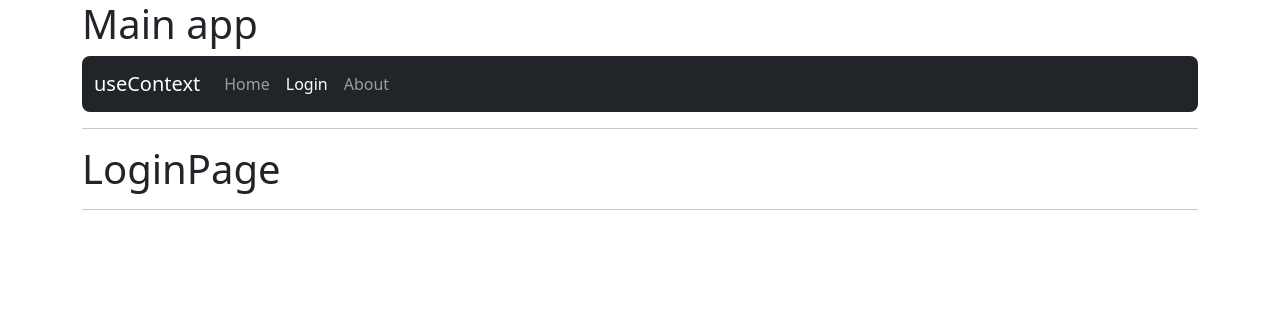
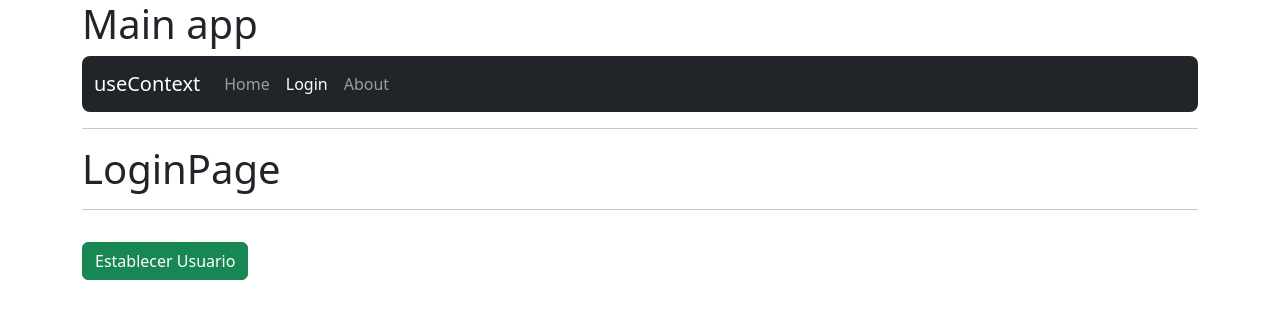
Before and after one commit to saulsistemas/CURSO-REACT, a React (Vite) app: page /login in a window 1280 px wide. Shown: the top 318 px of the page. Built offline with nearby package versions, Linux system fonts and the light colour scheme.

Commit message:
useContext

```diff
--- a/src/09-useContext/HomePage.jsx
+++ b/src/09-useContext/HomePage.jsx
@@ -1,11 +1,16 @@
-import React from 'react'
+import React, { useContext } from 'react'
+import { UserContext } from './context/UserContext';
 
 export const HomePage = () => {
+  const {user} = useContext(UserContext);
   return (
 
     <>
     <h1>Home Page</h1>
       <hr />
+      <pre>
+        {JSON.stringify(user,null,3)}
+      </pre>
     </>
   )
 }
--- a/src/09-useContext/LoginPage.jsx
+++ b/src/09-useContext/LoginPage.jsx
@@ -1,10 +1,27 @@
-import React from 'react'
+import React, { useContext } from 'react'
+import { UserContext } from './context/UserContext';
 
 export const LoginPage = () => {
+
+  const { user, setUser } = useContext(UserContext);
+  console.log(user);
   return (
     <>
-      <h1>LoginPage</h1>
+      <h1>LoginPage {user?.name}</h1>
       <hr />
+      <pre>
+        {JSON.stringify(user, null, 3)}
+      </pre>
+
+      <button className='btn btn-success'
+        onClick={() => setUser({
+          id: 123,
+          name: "Carlos",
+          email: "calos@alpaa.com.pe"
+        })}
+      >
+        Establecer Usuario
+      </button>
     </>
   )
 }
--- a/src/09-useContext/MainApp.jsx
+++ b/src/09-useContext/MainApp.jsx
@@ -4,10 +4,12 @@
 import { AboutPage } from './AboutPage'
 import { LoginPage } from './LoginPage'
 import { Navbar } from './Navbar'
+import { UserProvider } from './context/UserProvider'
 
 export const MainApp = () => {
   return (
     <>
+    <UserProvider>
       <h1>Main app</h1>
         <Navbar/>
       <hr />
@@ -22,6 +24,7 @@
         <Route path ="/*"  element ={ <Navigate to="/about"/>} />
 
       </Routes>
+      </UserProvider>
     </>
   )
 }
--- /dev/null
+++ b/src/09-useContext/context/UserContext.jsx
@@ -0,0 +1,3 @@
+import { createContext } from "react";
+
+export const UserContext = createContext()
--- /dev/null
+++ b/src/09-useContext/context/UserProvider.jsx
@@ -0,0 +1,18 @@
+import React, { useState } from 'react'
+import { UserContext } from './UserContext'
+
+//const user = {
+//    id:123,
+//    name:"Carlos",
+//    email:"calos@alpaa.com.pe"
+//}
+export const UserProvider = ({children}) => {
+
+   const [user,setUser] = useState()
+  return (
+    // {<UserContext.Provider value={{hola: 'mundo', user:user}}>}
+    <UserContext.Provider value={{ user, setUser}}>
+        {children}
+    </UserContext.Provider>
+  )
+}
```
